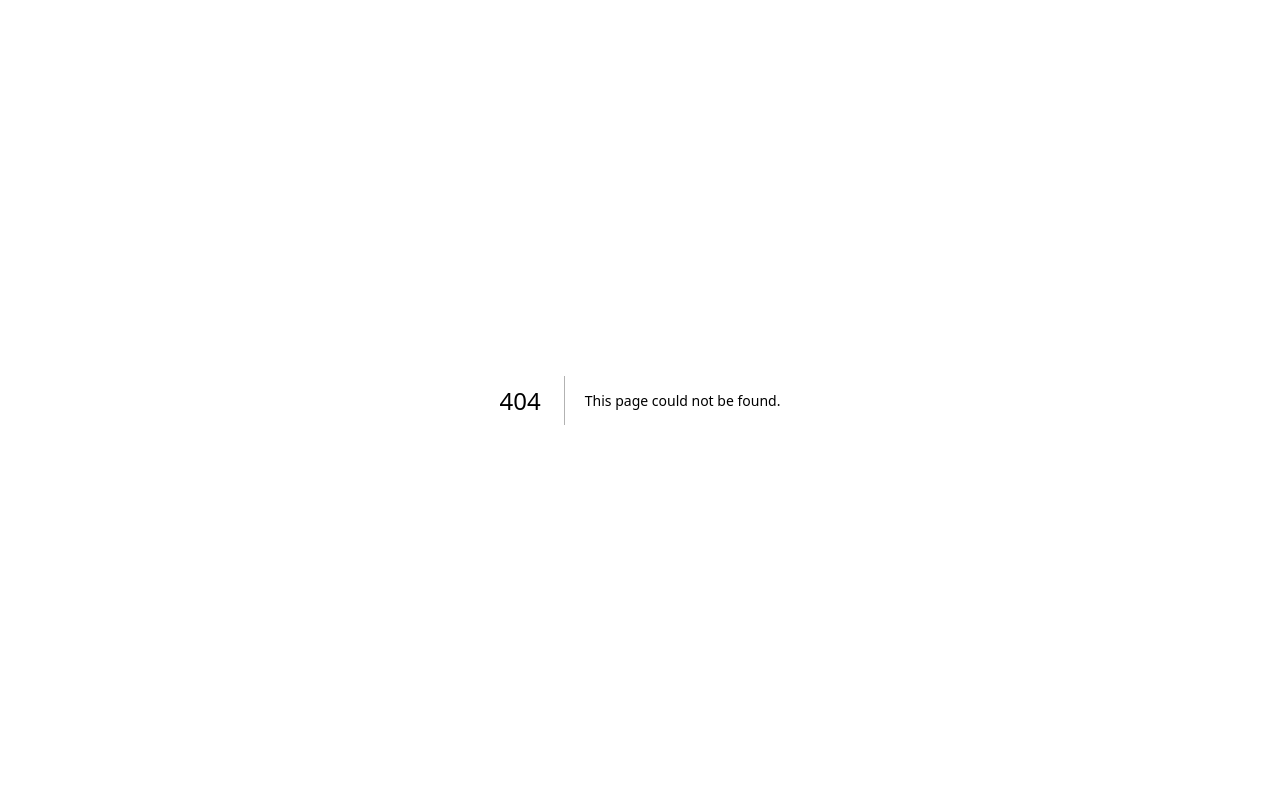
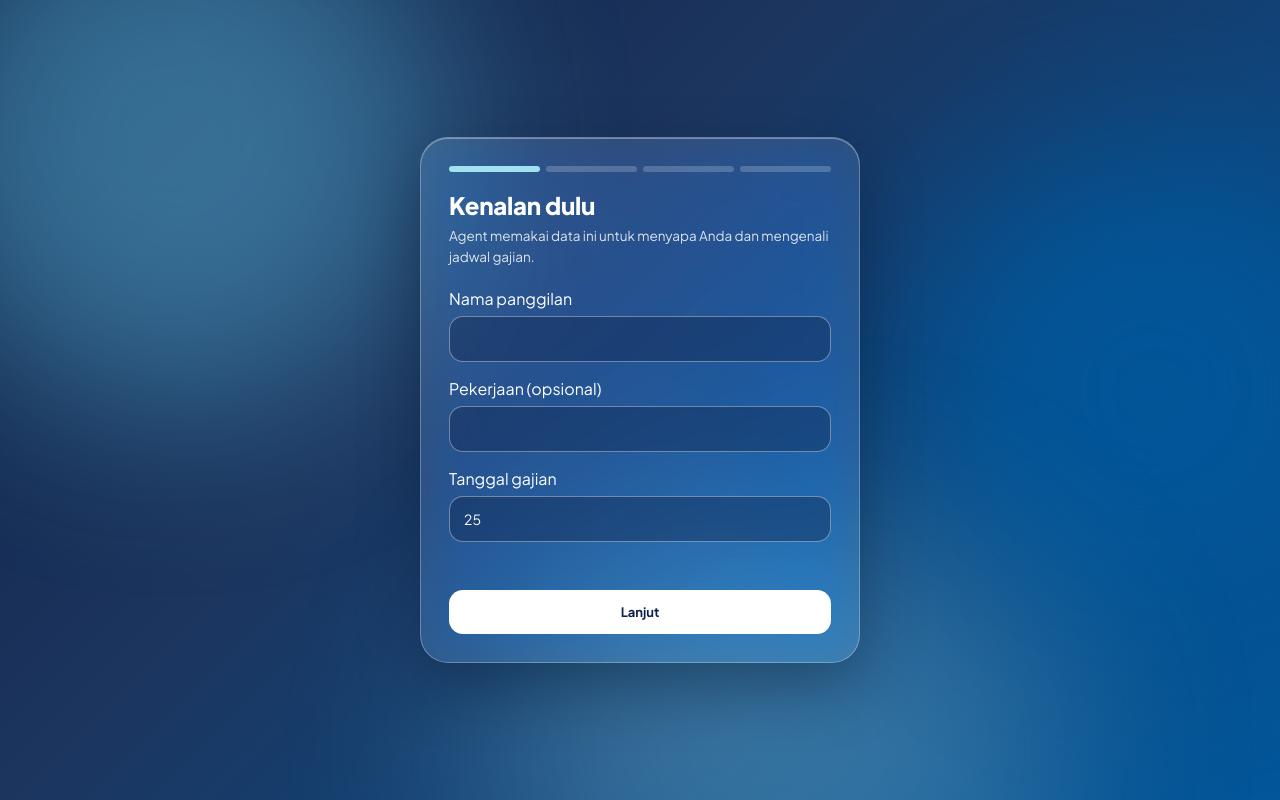
Before and after one commit to SMK-WIKRAMA-INDUSTRI/PT-JayaUsaha-Agent-Nusa-, a Next.js app: page /onboarding in a window 1280 px wide. Before the commit this address had no page. Built offline with nearby package versions, Linux system fonts and the light colour scheme; no server answers; the database is empty.

Commit message:
feat: add onboarding wizard and gate /chat behind it

```diff
--- /dev/null
+++ b/app/onboarding/page.jsx
@@ -0,0 +1,176 @@
+'use client';
+
+import { useEffect, useState } from 'react';
+import { createClient } from '../../lib/supabase/browser';
+import { pengeluaranBulananOtomatis } from '../../lib/keuangan';
+import { rp } from '../../lib/format';
+import '../auth.css';
+
+const LANGKAH = ['Profil', 'Pengeluaran Bulanan', 'Profil Risiko', 'Goal pertama'];
+const angka = (v) => Number(String(v).replace(/\D/g, ''));
+
+export default function OnboardingPage() {
+  const [step, setStep] = useState(0);
+  const [busy, setBusy] = useState(false);
+  const [err, setErr] = useState('');
+  const [profil, setProfil] = useState({ nama_panggilan: '', pekerjaan: '', tanggal_gajian: '25' });
+  const [otomatis, setOtomatis] = useState(null);
+  const [pengeluaran, setPengeluaran] = useState('');
+  const [goal, setGoal] = useState({ nama: '', target: '', tenggat: '' });
+
+  useEffect(() => {
+    const supabase = createClient();
+    (async () => {
+      const [{ data: p }, { data: tx }] = await Promise.all([
+        supabase.from('profiles').select('nama_panggilan, pekerjaan, tanggal_gajian, pengeluaran_bulanan_koreksi').maybeSingle(),
+        supabase.from('transactions').select('waktu, arah, nominal, status')
+      ]);
+      const auto = pengeluaranBulananOtomatis(tx || [], new Date());
+      setOtomatis(auto);
+      if (p) setProfil({ nama_panggilan: p.nama_panggilan || '', pekerjaan: p.pekerjaan || '', tanggal_gajian: String(p.tanggal_gajian || 25) });
+      setPengeluaran(String(p && p.pengeluaran_bulanan_koreksi !== null ? p.pengeluaran_bulanan_koreksi : auto));
+    })();
+  }, []);
+
+  // Menjalankan fn(supabase, userId). Error Supabase dilempar lewat cek().
+  const simpan = async (fn) => {
+    setBusy(true);
+    setErr('');
+    try {
+      const supabase = createClient();
+      const {
+        data: { user }
+      } = await supabase.auth.getUser();
+      if (!user) throw new Error('Sesi login berakhir. Silakan masuk lagi.');
+      await fn(supabase, user.id);
+      return true;
+    } catch (e) {
+      setErr((e && e.message) || 'Gagal menyimpan.');
+      return false;
+    } finally {
+      setBusy(false);
+    }
+  };
+  const cek = ({ error }) => {
+    if (error) throw new Error(error.message);
+  };
+
+  const lanjutProfil = async (e) => {
+    e.preventDefault();
+    const nama = profil.nama_panggilan.trim();
+    const tgl = Number(profil.tanggal_gajian);
+    if (!nama) return setErr('Nama panggilan wajib diisi.');
+    if (!Number.isInteger(tgl) || tgl < 1 || tgl > 31) return setErr('Tanggal gajian harus angka 1 sampai 31.');
+    const ok = await simpan(async (s, uid) =>
+      cek(await s.from('profiles').update({ nama_panggilan: nama, pekerjaan: profil.pekerjaan.trim() || null, tanggal_gajian: tgl }).eq('user_id', uid))
+    );
+    if (ok) setStep(1);
+  };
+
+  const lanjutPengeluaran = async (e) => {
+    e.preventDefault();
+    if (!String(pengeluaran).trim()) return setErr('Isi Pengeluaran Bulanan dengan angka rupiah.');
+    const n = angka(pengeluaran);
+    const koreksi = n === otomatis ? null : n; // sama dengan hitungan otomatis: jangan disimpan sebagai koreksi
+    const ok = await simpan(async (s, uid) => cek(await s.from('profiles').update({ pengeluaran_bulanan_koreksi: koreksi }).eq('user_id', uid)));
+    if (ok) setStep(2);
+  };
+
+  const selesai = async (denganGoal) => {
+    const nama = goal.nama.trim();
+    const target = angka(goal.target);
+    if (denganGoal && (!nama || !target)) return setErr('Isi nama dan target Goal, atau pilih Lewati.');
+    const ok = await simpan(async (s, uid) => {
+      if (denganGoal) cek(await s.from('goals').insert({ user_id: uid, nama, target, tenggat: goal.tenggat || null }));
+      cek(await s.from('profiles').update({ onboarding_selesai_at: new Date().toISOString() }).eq('user_id', uid));
+    });
+    if (ok) window.location.href = '/chat';
+  };
+
+  return (
+    <div className="app auth-page">
+      <div className="bg" aria-hidden="true"><span className="orb o1" /><span className="orb o2" /><span className="orb o3" /></div>
+      <main className="glass auth-card">
+        <ol className="auth-steps" aria-label={`Langkah ${step + 1} dari ${LANGKAH.length}: ${LANGKAH[step]}`}>
+          {LANGKAH.map((l, i) => <li key={l} className={i <= step ? 'on' : ''} />)}
+        </ol>
+
+        {step === 0 && (
+          <form onSubmit={lanjutProfil} noValidate>
+            <h1>Kenalan dulu</h1>
+            <p className="lead">Agent memakai data ini untuk menyapa Anda dan mengenali jadwal gajian.</p>
+            <div className="field">
+              <label htmlFor="nama"><span>Nama panggilan</span></label>
+              <input id="nama" value={profil.nama_panggilan} onChange={(e) => setProfil({ ...profil, nama_panggilan: e.target.value })} />
+            </div>
+            <div className="field">
+              <label htmlFor="kerja"><span>Pekerjaan (opsional)</span></label>
+              <input id="kerja" value={profil.pekerjaan} onChange={(e) => setProfil({ ...profil, pekerjaan: e.target.value })} />
+            </div>
+            <div className="field">
+              <label htmlFor="tgl"><span>Tanggal gajian</span></label>
+              <input id="tgl" type="number" min="1" max="31" value={profil.tanggal_gajian} onChange={(e) => setProfil({ ...profil, tanggal_gajian: e.target.value })} />
+            </div>
+            <p className="auth-err" role="alert">{err}</p>
+            <button type="submit" className="btn primary" disabled={busy}>Lanjut</button>
+          </form>
+        )}
+
+        {step === 1 && (
+          <form onSubmit={lanjutPengeluaran} noValidate>
+            <h1>Pengeluaran Bulanan</h1>
+            <p className="lead">
+              {otomatis === null
+                ? 'Menghitung dari transaksi Anda…'
+                : `Dari transaksi 3 bulan terakhir, rata-rata pengeluaran Anda ${rp(otomatis)} per bulan. Ubah jika kurang tepat.`}
+            </p>
+            <div className="field">
+              <label htmlFor="keluar"><span>Pengeluaran per bulan (rupiah)</span></label>
+              <input id="keluar" inputMode="numeric" value={pengeluaran} onChange={(e) => setPengeluaran(e.target.value)} />
+            </div>
+            <p className="auth-err" role="alert">{err}</p>
+            <button type="submit" className="btn primary" disabled={busy || otomatis === null}>Lanjut</button>
+          </form>
+        )}
+
+        {step === 2 && (
+          <div>
+            <h1>Profil Risiko</h1>
+            <p className="lead">Kuesioner profil risiko akan tersedia segera. Untuk sekarang, langkah ini dilewati.</p>
+            <button type="button" className="btn primary" onClick={() => setStep(3)}>Lanjut</button>
+          </div>
+        )}
+
+        {step === 3 && (
+          <form
+            onSubmit={(e) => {
+              e.preventDefault();
+              selesai(true);
+            }}
+            noValidate
+          >
+            <h1>Goal pertama</h1>
+            <p className="lead">Misalnya liburan, laptop baru, atau DP rumah. Dana Darurat sudah dibuatkan otomatis.</p>
+            <div className="field">
+              <label htmlFor="gnama"><span>Nama Goal</span></label>
+              <input id="gnama" value={goal.nama} onChange={(e) => setGoal({ ...goal, nama: e.target.value })} />
+            </div>
+            <div className="field">
+              <label htmlFor="gtarget"><span>Target (rupiah)</span></label>
+              <input id="gtarget" inputMode="numeric" value={goal.target} onChange={(e) => setGoal({ ...goal, target: e.target.value })} />
+            </div>
+            <div className="field">
+              <label htmlFor="gtenggat"><span>Tenggat (opsional)</span></label>
+              <input id="gtenggat" type="date" value={goal.tenggat} onChange={(e) => setGoal({ ...goal, tenggat: e.target.value })} />
+            </div>
+            <p className="auth-err" role="alert">{err}</p>
+            <div className="auth-row">
+              <button type="button" className="btn ghost" disabled={busy} onClick={() => selesai(false)}>Lewati</button>
+              <button type="submit" className="btn primary" disabled={busy}>Simpan &amp; mulai</button>
+            </div>
+          </form>
+        )}
+      </main>
+    </div>
+  );
+}
```
Also changed, not shown: app/chat/layout.jsx (+9 -1 lines).
